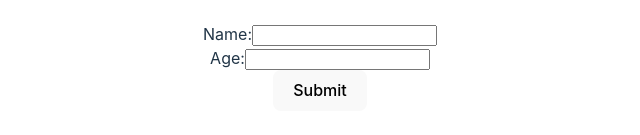
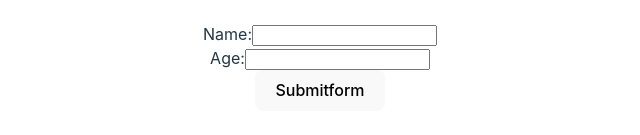
Before and after one commit to vimal336/nextjs, a React (Vite) app in the folder nexaflow-site/: page / in a window 1280 px wide. Shown: the part 367-502 px from the top of the page, without its empty margins (320-960 px from the left). Built offline with nearby package versions, Linux system fonts and the light colour scheme.

Commit message:
nexflow form

```diff
--- a/nexaflow-site/src/Form.jsx
+++ b/nexaflow-site/src/Form.jsx
@@ -60,7 +60,7 @@
           />
         </label>
       </div>
-      <button type="submit">Submit</button>
+      <button type="submit">Submitform</button>
     </form>
   );
 };
```
